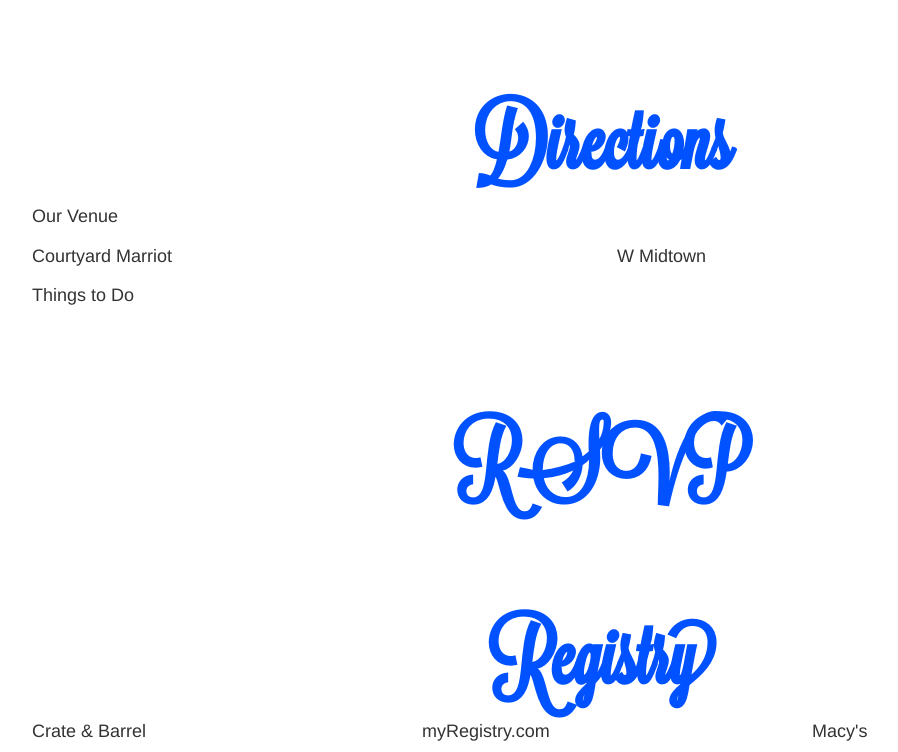
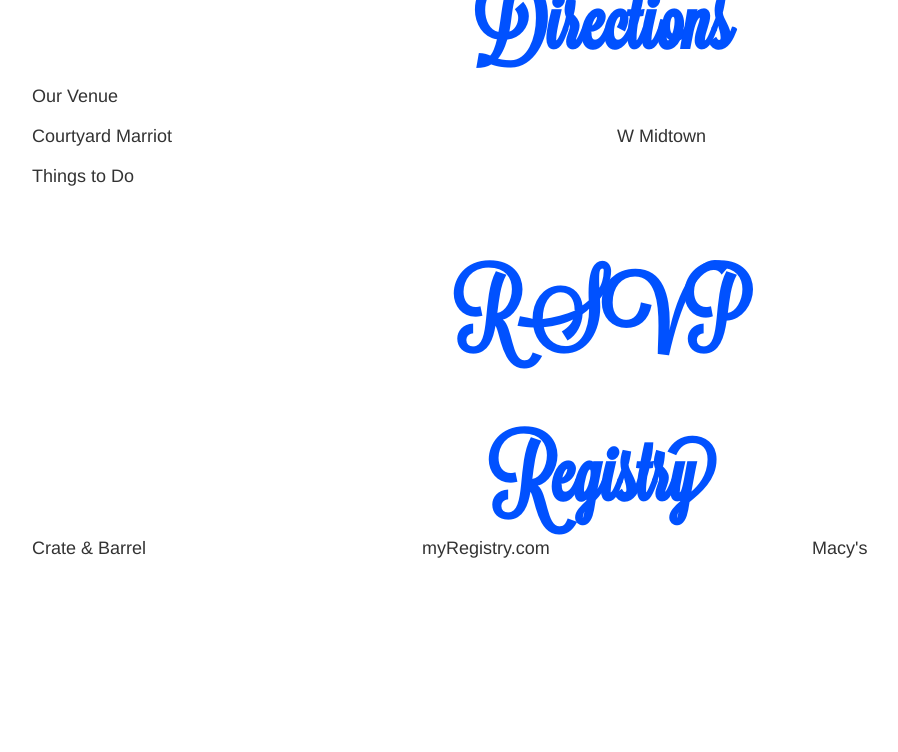
Before and after one commit to samreaves/baptiste-reaves-wedding, a PHP site: page / in a window 1280 px wide. Shown: the part 2445-3197 px from the top of the page, without its empty margins (38-936 px from the left). After the commit the page ends 3003 px from the top, so only its background shows below. Run offline with PHP 8.4, Linux system fonts and the light colour scheme.

Commit message:
Forgot style.css

```diff
--- a/css/style.css
+++ b/css/style.css
@@ -4,9 +4,14 @@
     January 29th, 2014
 */
 
+body {
+    font-size: 16px;
+}
+
+
 @font-face {
     font-family: lavanderia;
-    src: url(./fonts/Lavanderia/LavanderiaSturdy.otf);
+    src: url(../fonts/Lavanderia/LavanderiaSturdy.otf);
 }
 
 .spacer {
@@ -16,12 +21,17 @@
     margin-bottom:5px;
 }
 
-
+.navbar-inverse .navbar-nav>.active>a, .navbar-inverse .navbar-nav>.active>a:hover, .navbar-inverse .navbar-nav>.active>a:focus {
+    color: #FFF;
+    background-color: grey !important;
+}
 .navbar{
     background-color: #FFF;
+    border-bottom-color: grey;
 }
 .navbar-inverse .navbar-nav>li>a:hover {
-    color: #000;
+    color: #FFF;
+    background-color: grey;
 }
 
 .icon-bar-workaround {
@@ -37,28 +47,8 @@
     cursor: default;
 }
 
-#ourStory {
-    padding-top: 8rem;
-}
-
-#bridalParty {
-    padding-top: 8rem;
-}
-
-#photos {
-    padding-top: 8rem;
-}
-
-#directions {
-    padding-top: 8rem;
-}
-
-#rsvp {
-    padding-top: 8rem;
-}
-
-#registry {
-    padding-top: 8rem;
+.topPadding {
+    padding-top: 3em;
 }
 
 .center {
@@ -67,7 +57,7 @@
 
 .header {
     font-family: lavanderia;
-    font-size: 8rem;
+    font-size: 5em;
     color: #0051ff;
     font-weight: bold;
 }
```
